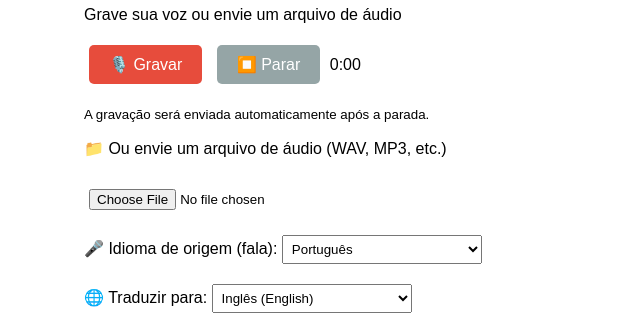
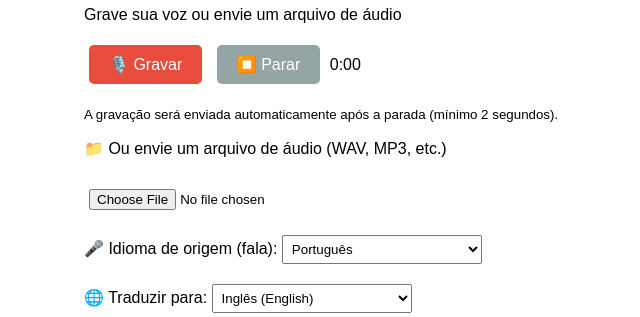
Before and after one commit to gersonmachado72/tradutor-voz, a Flask app: page / in a window 1280 px wide. Shown: the part 145-462 px from the top of the page, without its empty margins (156-796 px from the left). Run offline with Flask 3, Linux system fonts and the light colour scheme.

Commit message:
Frontend: exige 2 segundos de gravação e melhora tratamento de erros

```diff
--- a/templates/index.html
+++ b/templates/index.html
@@ -24,7 +24,7 @@
         <button id="recordBtn">🎙️ Gravar</button>
         <button id="stopBtn" disabled>⏹️ Parar</button>
         <span id="timer">0:00</span>
-        <p><small>A gravação será enviada automaticamente após a parada.</small></p>
+        <p><small>A gravação será enviada automaticamente após a parada (mínimo 2 segundos).</small></p>
     </div>
 
     <div>
@@ -82,16 +82,18 @@
         recordBtn.onclick = async () => {
             try {
                 const stream = await navigator.mediaDevices.getUserMedia({ audio: true });
-                mediaRecorder = new MediaRecorder(stream);
+                // Tenta usar codec mais compatível
+                const mimeType = MediaRecorder.isTypeSupported('audio/webm') ? 'audio/webm' : 'audio/mp4';
+                mediaRecorder = new MediaRecorder(stream, { mimeType });
                 audioChunks = [];
                 mediaRecorder.ondataavailable = event => audioChunks.push(event.data);
                 mediaRecorder.onstop = () => {
-                    if (seconds < 1) {
-                        document.getElementById('error').innerText = 'Áudio muito curto. Grave pelo menos 1 segundo.';
+                    if (seconds < 2) {
+                        document.getElementById('error').innerText = 'Áudio muito curto. Grave pelo menos 2 segundos.';
                         if (stream) stream.getTracks().forEach(track => track.stop());
                         return;
                     }
-                    const audioBlob = new Blob(audioChunks, { type: 'audio/webm' });
+                    const audioBlob = new Blob(audioChunks, { type: mimeType });
                     sendAudio(audioBlob);
                     stream.getTracks().forEach(track => track.stop());
                 };
@@ -144,12 +146,12 @@
 
             try {
                 const response = await fetch('/translate', { method: 'POST', body: formData });
-                const text = await response.text(); // tenta obter texto primeiro
+                const text = await response.text();
                 let data;
                 try {
                     data = JSON.parse(text);
                 } catch (e) {
-                    throw new Error(`Resposta não é JSON: ${text.substring(0, 200)}`);
+                    throw new Error(`Resposta inválida: ${text.substring(0, 200)}`);
                 }
                 if (response.ok) {
                     document.getElementById('original').innerHTML = `<strong>Original:</strong> ${data.original}`;
```
